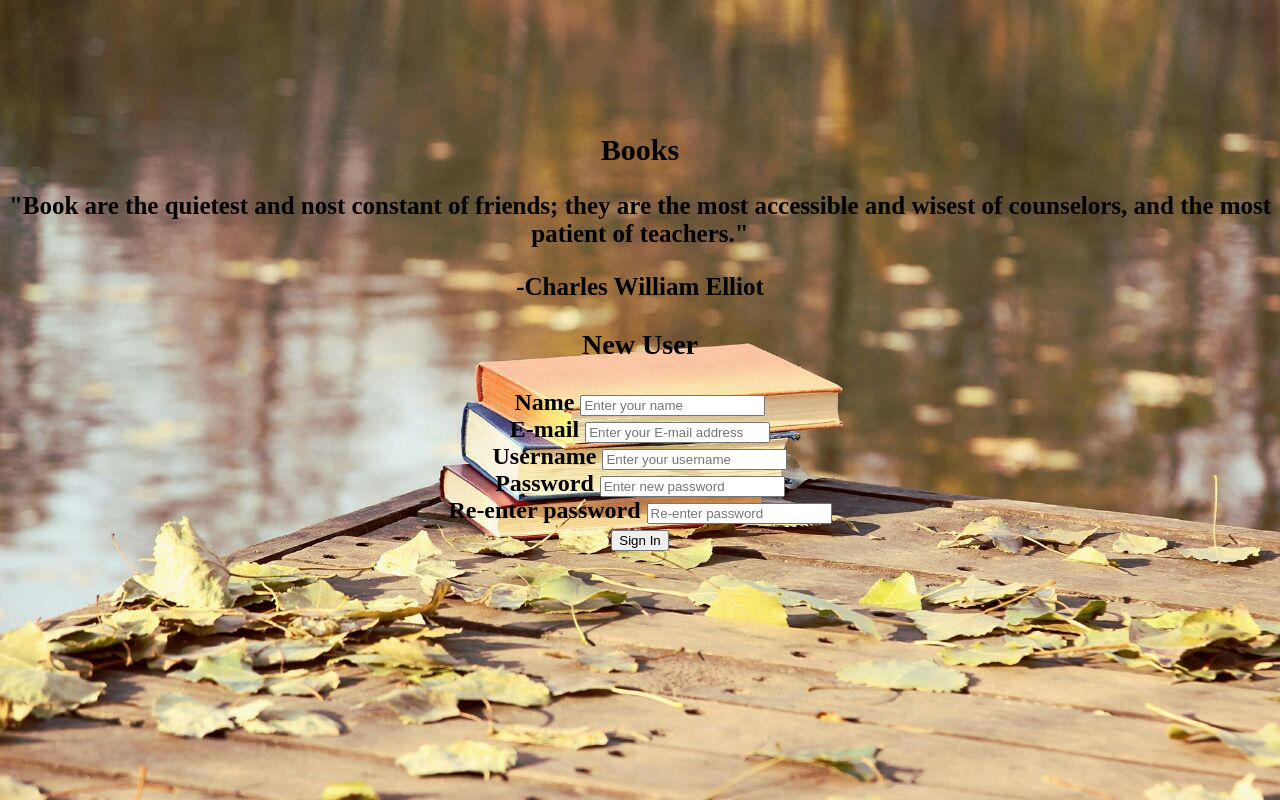
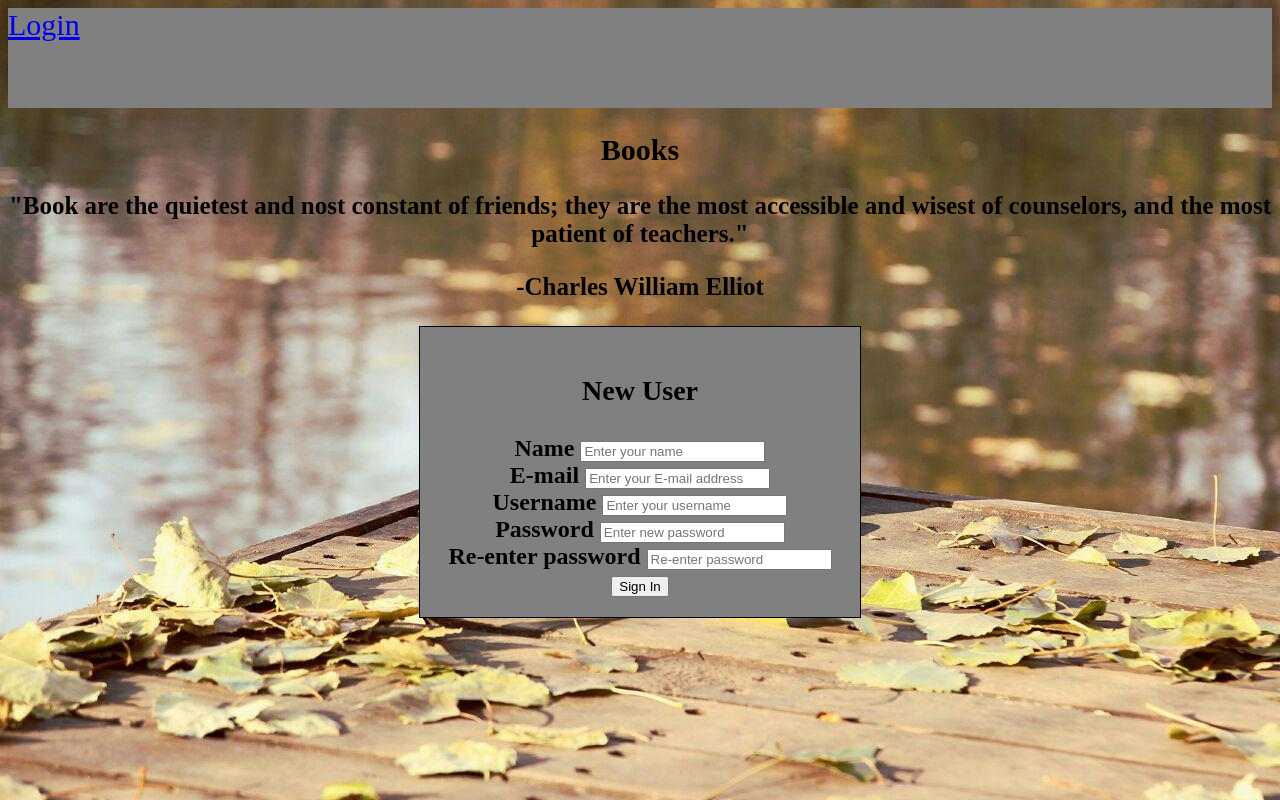
Before and after one commit to lulungei/e-Books, a PHP site: page / in a window 1280 px wide. Run offline with PHP 8.4, Linux system fonts and the light colour scheme.

Commit message:
login.php

```diff
--- a/index.php
+++ b/index.php
@@ -9,7 +9,8 @@
 
 <body >
 <header>
-<a href= "login.php" Login></a>
+
+<a href= "login.php">Login</a>
 </header>
 <section>
 <h1> Books<h2>
@@ -18,7 +19,7 @@ wisest of counselors, and the most patient of teachers."</p>
 
 <p>-Charles William Elliot</p>
 
-<form class="col-sm-6" method="POST">
+<form class="col-sm-6 auth-form">
                         <h3>New User</h3>
                         <div class="form-group">
                             <label>Name</label>
--- a/styles.css
+++ b/styles.css
@@ -1,11 +1,14 @@
 header{
-	background-color:transparent;
+	background-color:grey;
 	width: 100%;
 	height: 100px;
 	float: left;
+    font-size: 30px;
 }
 body{
             background-image: url("images/photo_2017-03-05_14-39-56.JPG");
+            background-size: cover;
+            background-repeat: no-repeat;
 
 
 
@@ -32,3 +35,11 @@ body{
 
 
        }
+       .auth-form{
+    width: 400px;
+    margin-left: auto;
+    margin-right: auto;
+    border: 1px solid black;
+    padding: 20px;
+    background-color: grey;
+}
```
Also changed, not shown: images/books.jpg (added), login.php (added).
